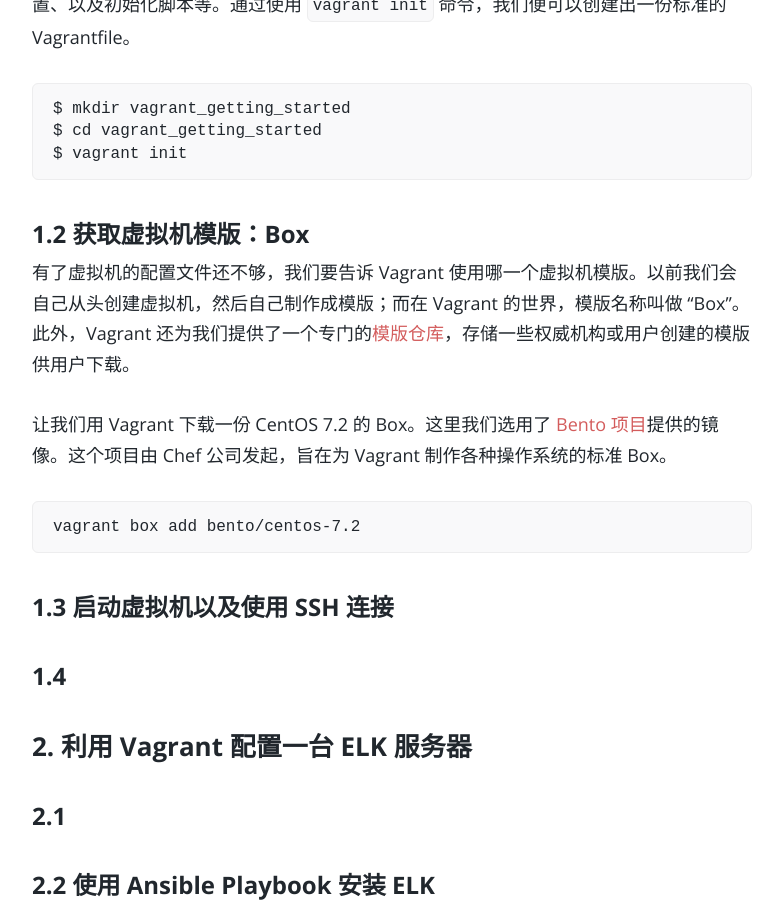
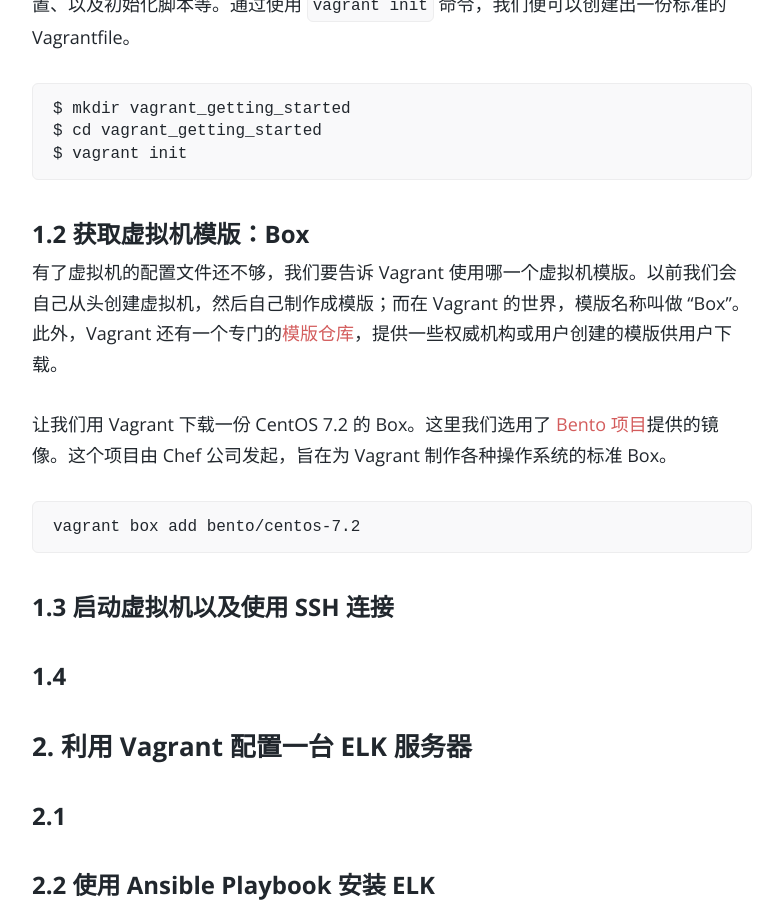
Before and after one commit to colinleefish/colinleefish.github.io, a Jekyll site: the page built from _posts/2017-02-04-a-sexy-approach-to-using-vms-vagrant.md, in a window 1280 px wide and 900 px high, scrolled down 2580 px. Shown: the whole window, without its empty margins (248-1031 px from the left). Built offline with Jekyll 4.4.1, drawn with Linux system fonts in a browser that asks for light colours; comment, search, counter and statistics services are not loaded.

Commit message:
Updated.

```diff
--- a/_posts/2017-02-04-a-sexy-approach-to-using-vms-vagrant.md
+++ b/_posts/2017-02-04-a-sexy-approach-to-using-vms-vagrant.md
@@ -50,7 +50,7 @@ $ vagrant init
 
 #### 1.2 获取虚拟机模版：Box
 
-有了虚拟机的配置文件还不够，我们要告诉 Vagrant 使用哪一个虚拟机模版。以前我们会自己从头创建虚拟机，然后自己制作成模版；而在 Vagrant 的世界，模版名称叫做 “Box”。此外，Vagrant 还为我们提供了一个专门的[模版仓库](https://atlas.hashicorp.com/boxes/search)，存储一些权威机构或用户创建的模版供用户下载。
+有了虚拟机的配置文件还不够，我们要告诉 Vagrant 使用哪一个虚拟机模版。以前我们会自己从头创建虚拟机，然后自己制作成模版；而在 Vagrant 的世界，模版名称叫做 “Box”。此外，Vagrant 还有一个专门的[模版仓库](https://atlas.hashicorp.com/boxes/search)，提供一些权威机构或用户创建的模版供用户下载。
 
 让我们用 Vagrant 下载一份 CentOS 7.2 的 Box。这里我们选用了 [Bento 项目](https://github.com/chef/bento)提供的镜像。这个项目由 Chef 公司发起，旨在为 Vagrant 制作各种操作系统的标准 Box。
 
```
